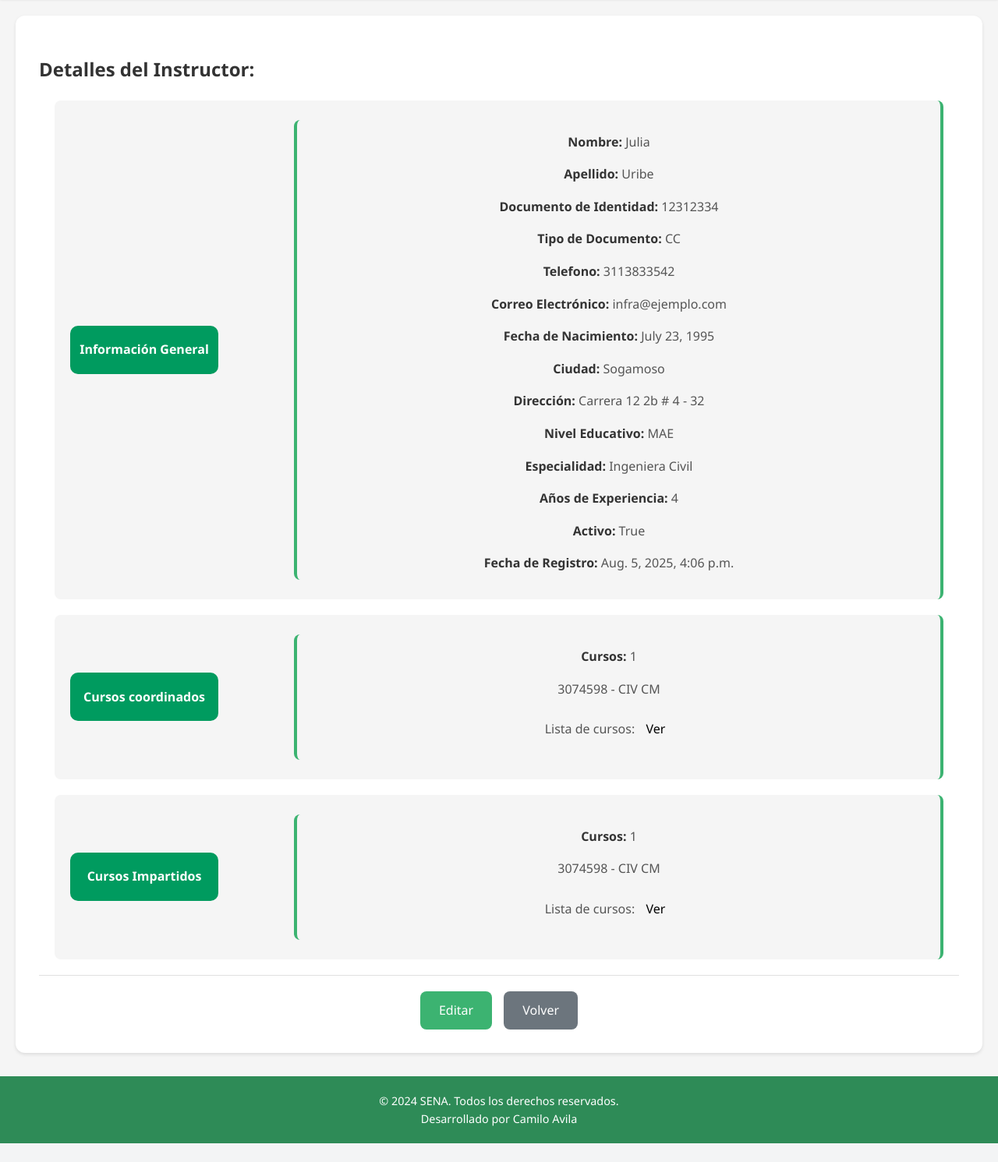
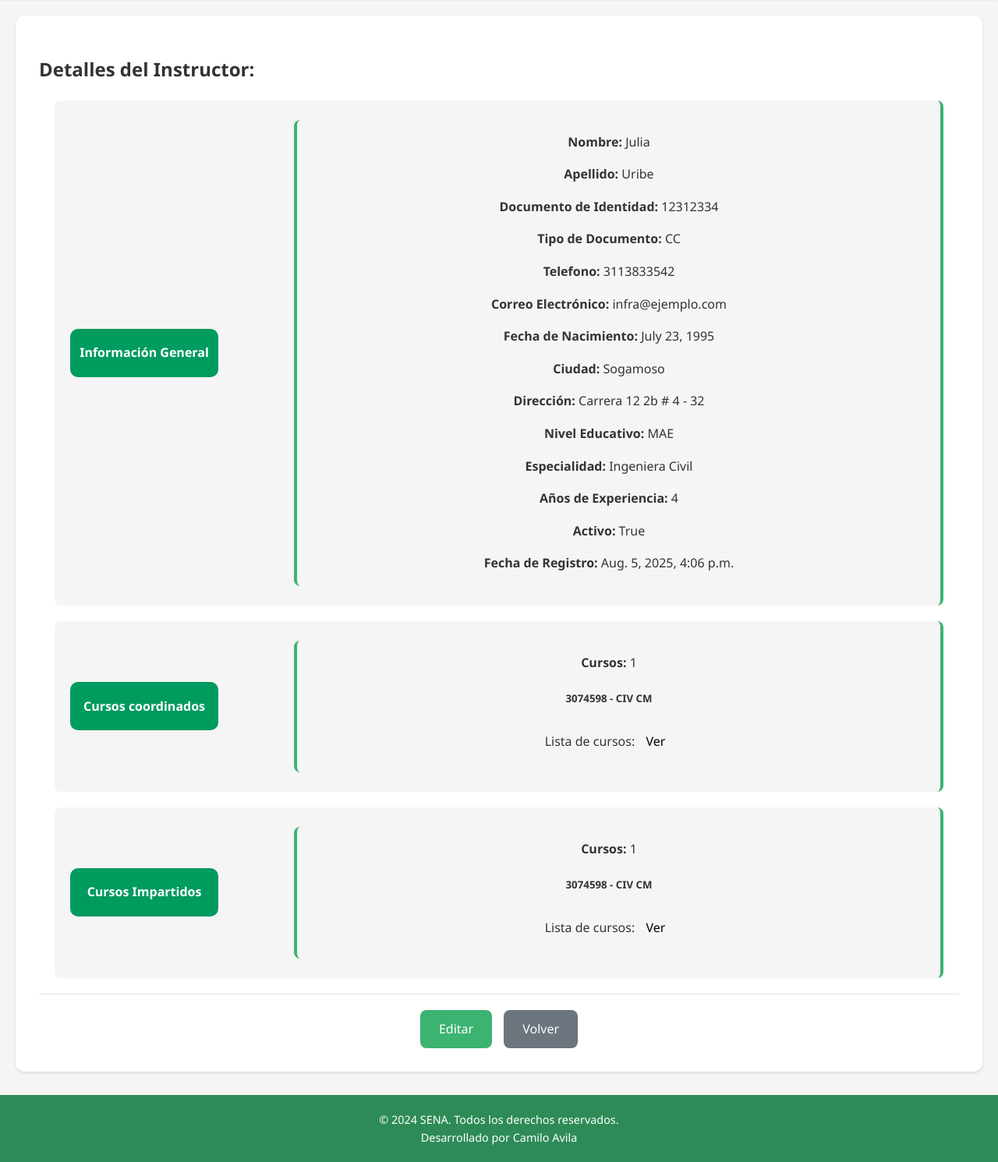
Before and after one commit to Camilin05/sena_app, a Django app: page /instructores/insturctor/8/ in a window 1280 px wide. Shown: the part 71-1562 px from the top of the page at 78% size. Before the commit the page ends 1538 px from the top, so only its background shows below. Run offline with Django 5.2, Linux system fonts and the light colour scheme; data comes from the database, SQL or seed files in the repository.

Commit message:
Modifiqué estilos y organicé indenmentación

```diff
--- a/sena_app_project/aprendices/static/css/estilo_base.css
+++ b/sena_app_project/aprendices/static/css/estilo_base.css
@@ -207,83 +207,7 @@ body {
     text-decoration: none;
     color: white;
 }
-.detalle-curso {
-    background: white;
-    padding: 30px;
-    border-radius: 12px;
-    box-shadow: 0 2px 4px rgba(0, 0, 0, 0.1);
-    margin-bottom: 30px;
-}
-.detalle-programa {
-    background: white;
-    padding: 30px;
-    border-radius: 12px;
-    box-shadow: 0 2px 4px rgba(0, 0, 0, 0.1);
-}
 
-.detalle-programa h2 {
-    color: var(--medium-green, #28a745);
-    margin-bottom: 25px;
-    font-size: 2rem;
-    border-bottom: 2px solid #e0e0e0;
-    padding-bottom: 10px;
-}
-
-.programa-info {
-    display: grid;
-    grid-template-columns: repeat(auto-fit, minmax(250px, 1fr));
-    gap: 25px;
-    margin-bottom: 30px;
-}
-
-.info-grupo {
-    background-color: var(--light-grey);
-    text-align: center;
-    padding: 20px;
-    border-radius: 8px;
-    border-right: 4px solid var(--medium-green, #28a745);
-    margin: 20px;
-    align-items: center;
-    display: flex;
-    justify-content: space-between;
-}
-.info-grupoDentro {
-    width: 800px;
-    border-radius: 8px;
-    border-left: 4px solid var(--medium-green, #28a745);
-    margin: 5px;
-    align-items: center;
-}
-.info_tittle {
-    padding: 5px;
-    text-align: center;
-    background: #009b5f;
-    width: 180px;
-
-    border-radius: 10px;
-    color: white;
-}
-.info_tittle h2 {
-    font-size: 1rem;
-    color: white;
-}
-
-.info-grupo h3 {
-    color: #333;
-    margin-bottom: 15px;
-    font-size: 1.2rem;
-    font-weight: 600;
-}
-
-.info-grupo p {
-    margin-bottom: 8px;
-    color: #555;
-}
-
-.info-grupo strong {
-    color: #333;
-    font-weight: 600;
-}
 .btn-dc {
 
     color: black;
@@ -293,14 +217,6 @@ body {
     display: inline-block;
     font-weight: 500;
     transition: all 0.3s ease;
-}
-.acciones {
-    display: flex;
-    gap: 15px;
-    justify-content: center;
-    flex-wrap: wrap;
-    padding-top: 20px;
-    border-top: 1px solid #e0e0e0;
 }
 
 @media (max-width: 768px) {
--- /dev/null
+++ b/sena_app_project/aprendices/static/css/estilos_detalles.css
@@ -0,0 +1,70 @@
+.detalle-curso {
+    background: white;
+    padding: 30px;
+    border-radius: 12px;
+    box-shadow: 0 2px 4px rgba(0, 0, 0, 0.1);
+    margin-bottom: 30px;
+}
+.detalle-programa {
+    background: white;
+    padding: 30px;
+    border-radius: 12px;
+    box-shadow: 0 2px 4px rgba(0, 0, 0, 0.1);
+}
+
+.info-detalle-card {
+    background-color: var(--light-grey);
+    text-align: center;
+    padding: 20px;
+    border-radius: 8px;
+    border-right: 4px solid var(--medium-green, #28a745);
+    margin: 20px;
+    align-items: center;
+    display: flex;
+    justify-content: space-between;
+}
+.info-grupoDentro {
+    width: 800px;
+    border-radius: 8px;
+    border-left: 4px solid var(--medium-green, #28a745);
+    margin: 5px;
+    align-items: center;
+}
+.info_tittle {
+    padding: 5px;
+    text-align: center;
+    background: #009b5f;
+    width: 180px;
+
+    border-radius: 10px;
+    color: white;
+}
+.info_tittle h2 {
+    font-size: 1rem;
+    color: white;
+}
+
+.info-grupo h3 {
+    color: #333;
+    margin-bottom: 15px;
+    font-size: 1.2rem;
+    font-weight: 600;
+}
+
+.info-grupo p {
+    margin-bottom: 8px;
+    color: #555;
+}
+
+.info-grupo strong {
+    color: #333;
+    font-weight: 600;
+}
+.acciones {
+    display: flex;
+    gap: 15px;
+    justify-content: center;
+    flex-wrap: wrap;
+    padding-top: 20px;
+    border-top: 1px solid #e0e0e0;
+}
--- a/sena_app_project/aprendices/templates/base.html
+++ b/sena_app_project/aprendices/templates/base.html
@@ -7,6 +7,7 @@
     {% load static %}
     <link rel="stylesheet" href="{% static 'css/estilo_base.css' %}">
     <link rel="stylesheet" href="{% static 'css/estilos_listas.css' %}">
+    <link rel="stylesheet" href="{% static 'css/estilos_detalles.css' %}">
     <link rel="stylesheet" href="https://cdnjs.cloudflare.com/ajax/libs/font-awesome/6.0.0/css/all.min.css">
 </head>
 <body>
--- a/sena_app_project/aprendices/templates/detalle_aprendiz.html
+++ b/sena_app_project/aprendices/templates/detalle_aprendiz.html
@@ -4,7 +4,7 @@
 <section class="detalle-curso">
     <h2>Detalles del Aprendiz: </h2>
     <div class="curso-info">
-        <div class="info-grupo">
+        <div class="info-detalle-card">
             <div class="info_tittle">
             <h2>Información General</h2>
             </div>
--- a/sena_app_project/instructores/templates/detalle_instructor.html
+++ b/sena_app_project/instructores/templates/detalle_instructor.html
@@ -1,12 +1,10 @@
 {% extends 'base.html' %}
-
 {% block title %}Detalles del Instructor{% endblock %}
-
 {% block content %}
 <section class="detalle-curso">
-        <h2>Detalles del Instructor: </h2>
+    <h2>Detalles del Instructor:</h2>
     <div class="curso-info">
-            <div class="info-grupo">
+        <div class="info-detalle-card">
             <div class="info_tittle">
                 <h2>Información General</h2>
             </div>
@@ -27,40 +25,39 @@
                                                                     <p><strong>Fecha de Registro:</strong> {{ instructor.fecha_registro }}</p>
             </div>
         </div>
-
-            <div class="info-grupo">
+        <div class="info-detalle-card">
             <div class="info_tittle">
                 <h2>Cursos coordinados</h2>
             </div>
             <div class="info-grupoDentro">
                 <p><strong>Cursos:</strong> {{ cursos_coordinados|length }}</p>
                 {% for curso in cursos_coordinados %}
-                        <p>{{ curso }}</p>
+                    <h5>{{ curso }}</h5>
                 {% endfor %}
                 {% if cursos_coordinados %}
                     <p>
                         Lista de cursos: <a href="{% url 'aprendices:lista_cursos' %}" class="btn-dc">
                             Ver
                         </a>
-                        <p>
+                    </p>
                 {% endif %}
             </div>
         </div>
-            <div class="info-grupo">
+        <div class="info-detalle-card">
             <div class="info_tittle">
                 <h2>Cursos Impartidos</h2>
             </div>
             <div class="info-grupoDentro">
                 <p><strong>Cursos:</strong> {{ cursos_impartidos|length }}</p>
                 {% for curso in cursos_impartidos %}
-                        <p>{{ curso }}</p>
+                    <h5>{{ curso }}</h5>
                 {% endfor %}
                 {% if cursos_impartidos %}
                     <p>
                         Lista de cursos: <a href="{% url 'aprendices:lista_cursos' %}" class="btn-dc">
                             Ver
                         </a>
-                        <p>
+                    </p>
                 {% endif %}
             </div>
         </div>
```
Also changed, not shown: sena_app_project/aprendices/templates/detalle_curso.html (+7 -8 lines), sena_app_project/programas/templates/detalle_programa.html (+5 -7 lines). Lines whose indentation alone changed are shown as unchanged.
